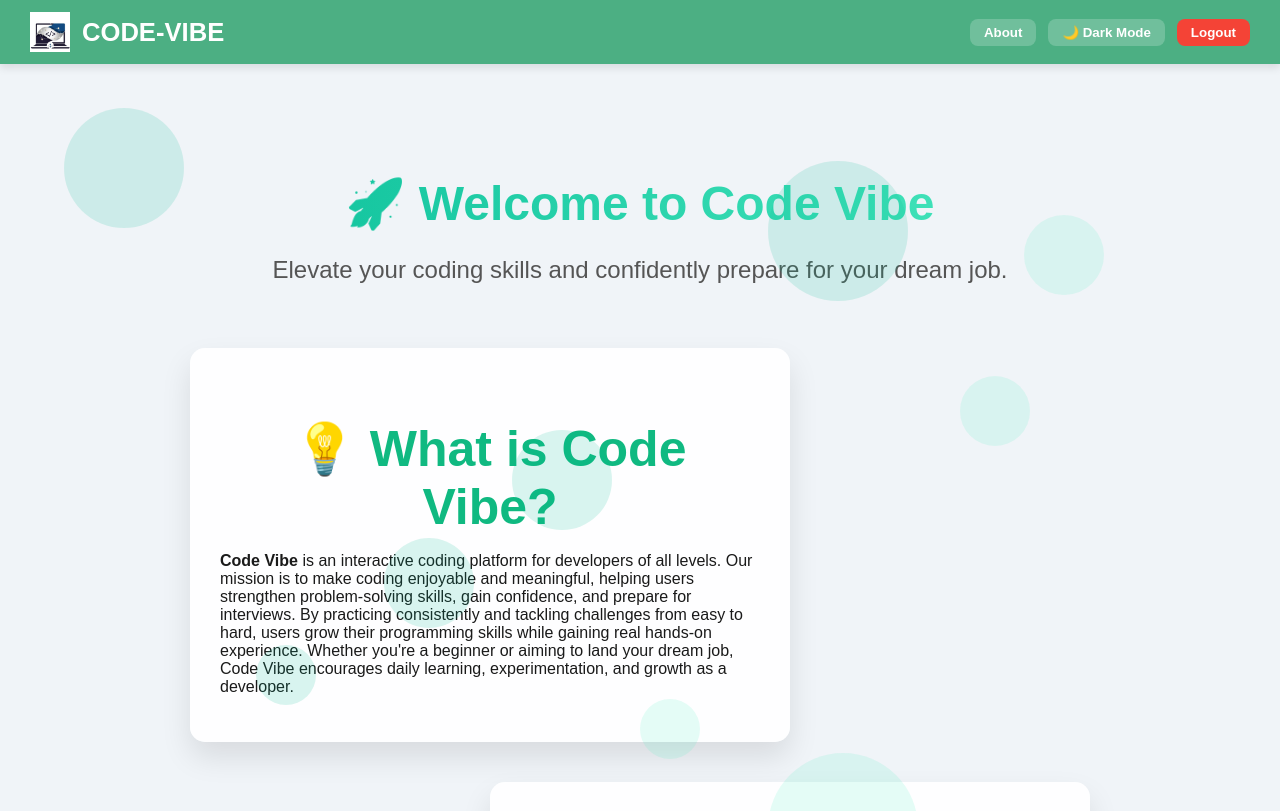
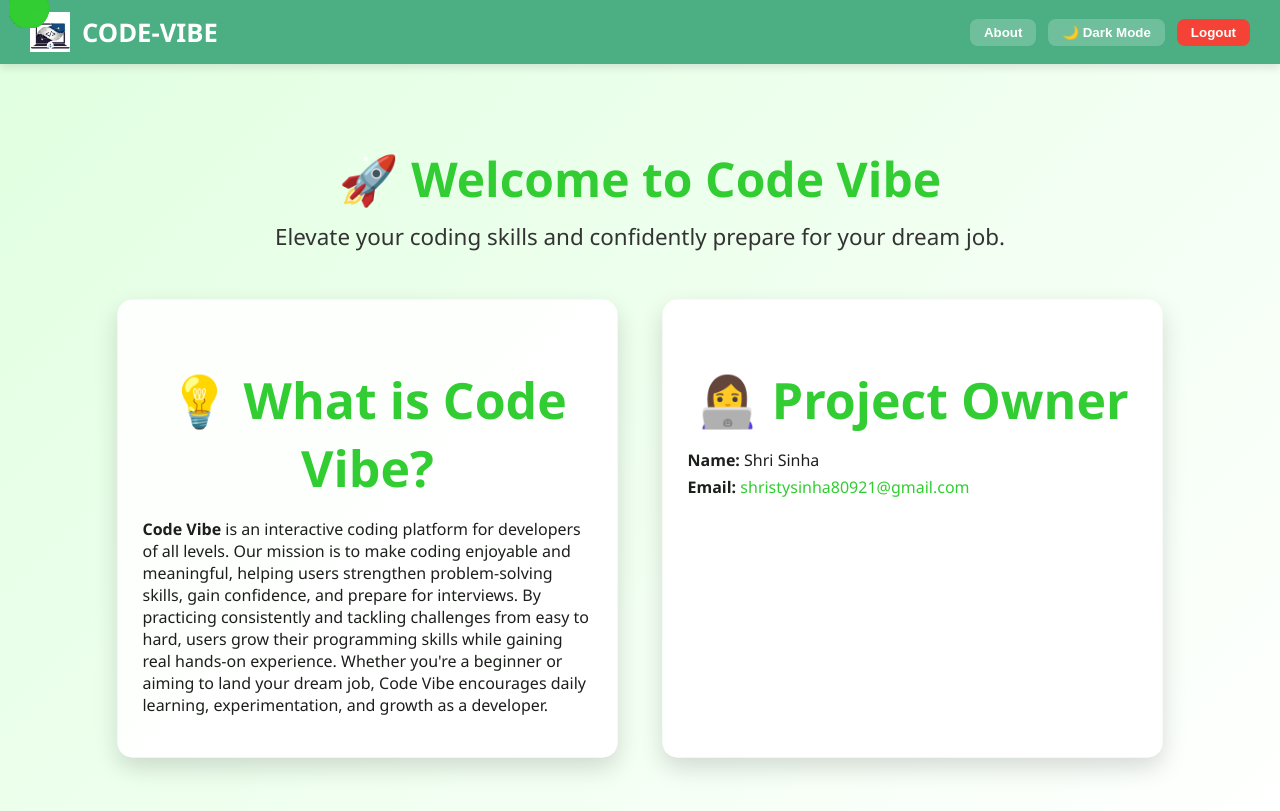
Before and after one commit to ShriSinHAA15/Coder-vibe, a React (Create React App) app in the folder frontend/: page /about in a window 1280 px wide. Shown: the top 811 px of the page. Built offline with nearby package versions, Linux system fonts and the light colour scheme.

Commit message:
Updated About page: new design, left-right layout, animated bubbles

```diff
--- a/frontend/src/pages/About.css
+++ b/frontend/src/pages/About.css
@@ -1,119 +1,151 @@
-/* src/pages/About.css */
+/* Layout & Page */
 .about-page {
+  position: relative;
   min-height: 100vh;
-  position: relative;
   overflow: hidden;
-  font-family: 'Poppins', sans-serif;
   padding-bottom: 50px;
+  background: linear-gradient(135deg, #e0ffe0, #ffffff);
+  font-family: 'Segoe UI', Tahoma, Geneva, Verdana, sans-serif;
 }
 
-.about-page.light {
-  background: #f0f4f8;
-  color: #1a1a1a;
-}
-
-.about-page.dark {
-  background: #121212;
-  color: #f0f0f0;
-}
-
-/* Hero Section */
 .about-hero {
   text-align: center;
-  padding: 80px 20px 40px;
+  padding: 50px 20px 30px;
 }
 
 .about-title {
   font-size: 3rem;
-  font-weight: 700;
-  background: linear-gradient(90deg, #00b894, #55efc4); /* ✅ green gradient */
-  -webkit-background-clip: text;
-  -webkit-text-fill-color: transparent;
+  color: #32cd32; /* green heading */
   margin-bottom: 10px;
 }
 
 .about-subtitle {
-  font-size: 1.5rem;
-  color: #555;
+  font-size: 1.4rem;
+  color: #333;
+  max-width: 800px;
+  margin: 0 auto;
 }
 
-/* Container & Cards */
+/* Cards Layout */
 .about-container {
-  max-width: 900px;
-  margin: 0 auto;
   display: flex;
-  flex-direction: column;
+  flex-wrap: wrap;
+  justify-content: center;
   gap: 40px;
+  padding: 20px;
 }
 
 .about-card {
   background: rgba(255, 255, 255, 0.9);
-  padding: 30px;
   border-radius: 15px;
-  box-shadow: 0 15px 30px rgba(0,0,0,0.1);
-  transition: transform 0.5s ease, box-shadow 0.5s ease;
-  position: relative;
-  width: 60%;
-}
-
-.about-page.dark .about-card {
-  background: rgba(20, 20, 20, 0.85);
-  box-shadow: 0 10px 25px rgba(0,0,0,0.5);
+  box-shadow: 0 10px 25px rgba(0,0,0,0.15);
+  padding: 25px;
+  max-width: 450px;
+  flex: 1 1 400px;
+  transition: transform 0.3s ease, box-shadow 0.3s ease;
 }
 
 .about-card:hover {
-  transform: translateY(-10px) scale(1.02);
-  box-shadow: 0 20px 40px rgba(0,0,0,0.2);
+  transform: translateY(-10px);
+  box-shadow: 0 15px 35px rgba(0,0,0,0.2);
 }
 
-/* Alternate floating cards */
+.about-card h2 {
+  color: #32cd32;
+  margin-bottom: 15px;
+}
+
+.owner-details p {
+  margin: 5px 0;
+}
+
+.owner-details a {
+  color: #32cd32;
+  text-decoration: none;
+}
+
+.owner-details a:hover {
+  text-decoration: underline;
+}
+
+/* Animations */
+.animate-fade-in {
+  animation: fadeIn 1s ease forwards;
+}
+
+.animate-slide-in {
+  animation: slideIn 1s ease forwards;
+}
+
 .animate-float-left {
-  align-self: flex-start;
-  animation: floatLeft 1s ease forwards;
+  animation: floatLeft 3s ease-in-out infinite alternate;
 }
 
 .animate-float-right {
-  align-self: flex-end;
-  animation: floatRight 1s ease forwards;
+  animation: floatRight 3s ease-in-out infinite alternate;
 }
 
-.delay-1 { animation-delay: 0.3s; }
-.delay-2 { animation-delay: 0.6s; }
-.delay-3 { animation-delay: 0.9s; }
+/* Background bubbles */
+.background-bubbles {
+  position: absolute;
+  top: 0;
+  left: 0;
+  width: 100%;
+  height: 100%;
+  pointer-events: none;
+}
+
+.bubble {
+  position: absolute;
+  border-radius: 50%;
+  opacity: 0.5;
+  background: #32cd32;
+  width: 40px;
+  height: 40px;
+  animation: float 20s infinite ease-in-out;
+  transition: transform 0.3s ease, box-shadow 0.3s ease, opacity 0.3s ease;
+}
+
+/* Glowing effect on hover */
+.bubble:hover {
+  transform: scale(1.5);
+  opacity: 0.8;
+  box-shadow: 0 0 20px #32cd32, 0 0 40px #32cd32, 0 0 60px #90ee90;
+}
+
+/* Floating animations */
+@keyframes float {
+  0% { transform: translateY(0px) translateX(0px); }
+  50% { transform: translateY(-20px) translateX(15px); }
+  100% { transform: translateY(0px) translateX(-15px); }
+}
 
 @keyframes floatLeft {
+  0% { transform: translateY(0px); }
+  50% { transform: translateY(-10px) translateX(-10px); }
+  100% { transform: translateY(0px); }
+}
+
+@keyframes floatRight {
+  0% { transform: translateY(0px); }
+  50% { transform: translateY(-10px) translateX(10px); }
+  100% { transform: translateY(0px); }
+}
+
+@keyframes fadeIn {
+  0% { opacity: 0; transform: translateY(-20px); }
+  100% { opacity: 1; transform: translateY(0); }
+}
+
+@keyframes slideIn {
   0% { opacity: 0; transform: translateX(-50px); }
   100% { opacity: 1; transform: translateX(0); }
 }
 
-@keyframes floatRight {
-  0% { opacity: 0; transform: translateX(50px); }
-  100% { opacity: 1; transform: translateX(0); }
+/* Responsive */
+@media (max-width: 900px) {
+  .about-container {
+    flex-direction: column;
+    align-items: center;
+  }
 }
-
-/* Background bubbles */
-.background-bubbles span.bubble {
-  position: absolute;
-  border-radius: 50%;
-  opacity: 0.15;
-  animation: floatBubble linear infinite;
-}
-
-.bubble-1 { width: 120px; height: 120px; background: #00b894; top: 10%; left: 5%; animation-duration: 12s; }
-.bubble-2 { width: 80px; height: 80px; background: #55efc4; top: 20%; left: 80%; animation-duration: 10s; }
-.bubble-3 { width: 60px; height: 60px; background: #00b894; top: 60%; left: 20%; animation-duration: 14s; }
-.bubble-4 { width: 150px; height: 150px; background: #55efc4; top: 70%; left: 60%; animation-duration: 18s; }
-.bubble-5 { width: 100px; height: 100px; background: #00b894; top: 40%; left: 40%; animation-duration: 16s; }
-.bubble-6 { width: 50px; height: 50px; background: #55efc4; top: 80%; left: 10%; animation-duration: 12s; }
-.bubble-7 { width: 140px; height: 140px; background: #00b894; top: 15%; left: 60%; animation-duration: 20s; }
-.bubble-8 { width: 70px; height: 70px; background: #55efc4; top: 35%; left: 75%; animation-duration: 10s; }
-.bubble-9 { width: 90px; height: 90px; background: #00b894; top: 50%; left: 30%; animation-duration: 14s; }
-.bubble-10 { width: 60px; height: 60px; background: #55efc4; top: 65%; left: 50%; animation-duration: 12s; }
-.bubble-11 { width: 100px; height: 100px; background: #00b894; top: 80%; left: 70%; animation-duration: 16s; }
-.bubble-12 { width: 80px; height: 80px; background: #55efc4; top: 90%; left: 20%; animation-duration: 18s; }
-
-@keyframes floatBubble {
-  0% { transform: translateY(0) rotate(0deg); }
-  50% { transform: translateY(-50px) rotate(45deg); }
-  100% { transform: translateY(0) rotate(0deg); }
-}
```
